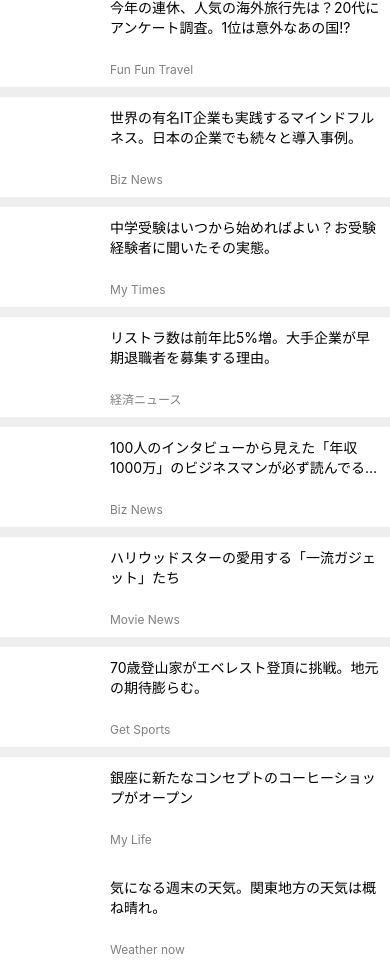
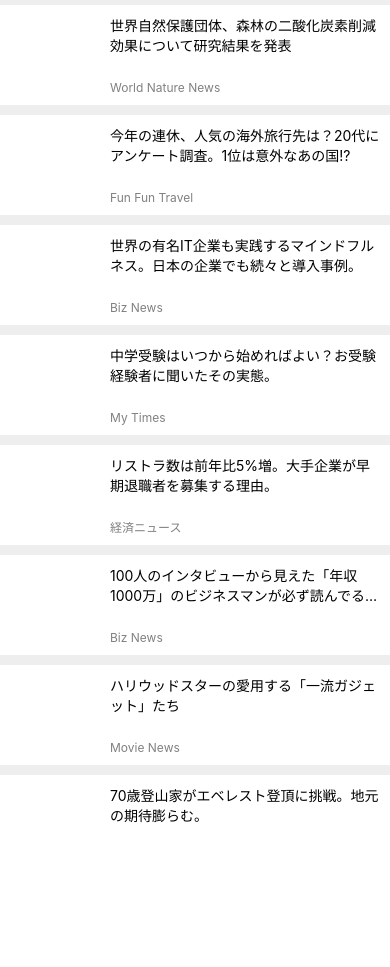
Before and after one commit to kunitoshi291/NewsApp, a React Native app: screen / in a window 390 px wide. After the commit the page ends 844 px from the top, so only its background shows below. Built offline with nearby package versions, Linux system fonts and the light colour scheme.

Commit message:
ScrolViewで一覧を表示させ、SafeAreaViewで、エリア境界内にコンテンツをレンダリングする

```diff
--- a/App.js
+++ b/App.js
@@ -1,5 +1,5 @@
 import { StatusBar } from 'expo-status-bar';
-import { StyleSheet, Image, View, Text } from 'react-native';
+import { StyleSheet, Image, SafeAreaView, Text, ScrollView } from 'react-native';
 import {ListItem}from './components/ListItem';
 import articles from './dummies/articles';
 
@@ -17,10 +17,12 @@
   );
 
   return (
-    <View style={styles.container}>
-     {items}
+    <SafeAreaView style={styles.container}>
+      <ScrollView>
+      {items}
+      </ScrollView>
       <StatusBar style="auto" />
-    </View>
+    </SafeAreaView>
   );
 }
 
@@ -28,8 +30,6 @@
   container: {
     flex: 1,
     backgroundColor: '#eee',
-    alignItems: 'center',
-    justifyContent: 'center',
   },
   itemContainer: {
     height: 100,
```
